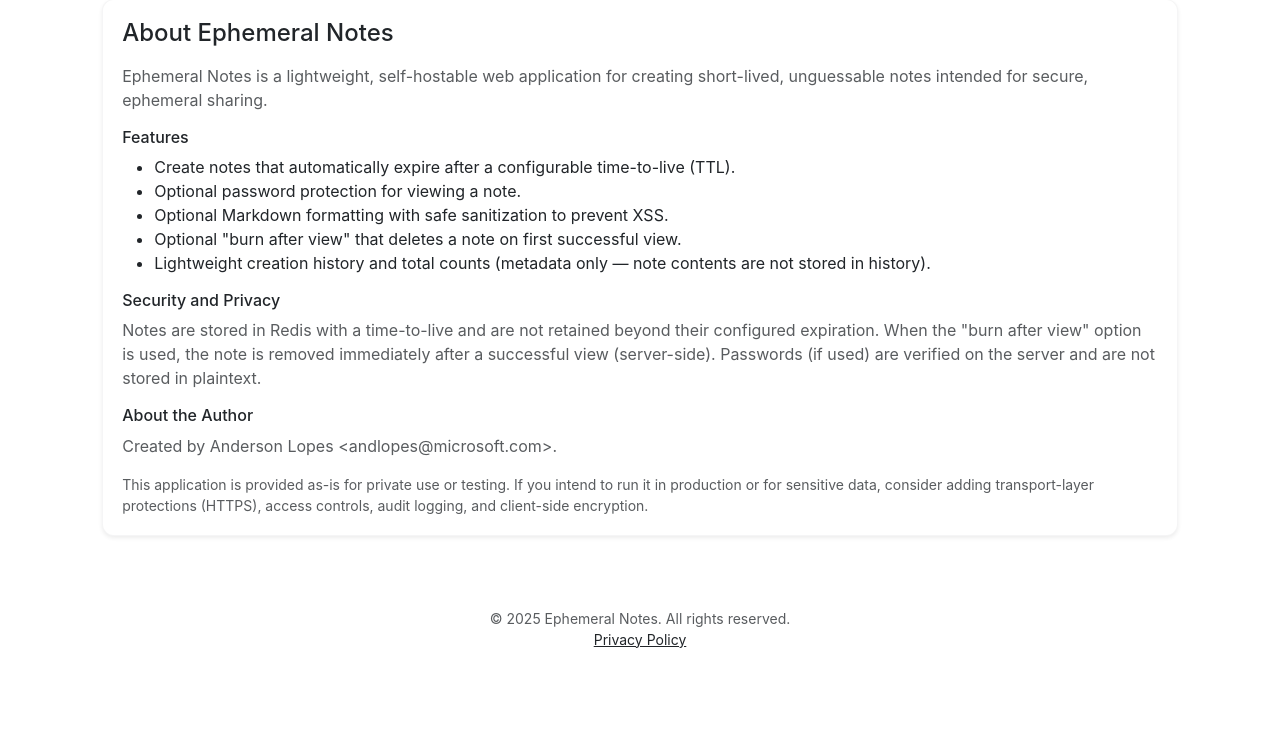
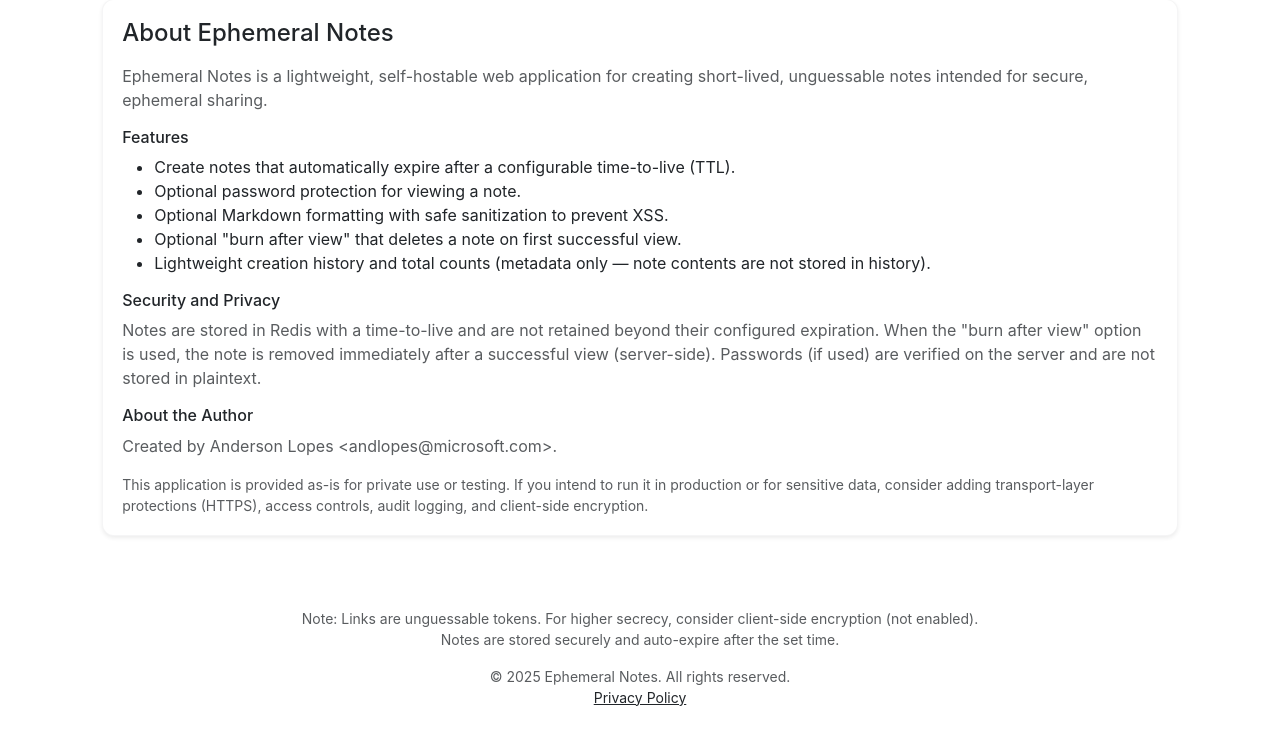
Before and after one commit to soaand01/ephemeralNotes, a Flask app: page /about in a window 1280 px wide. Shown: the part 77-809 px from the top of the page. Before the commit the page ends 725 px from the top, so only its background shows below. Run offline with Flask 3, Linux system fonts and the light colour scheme.

Commit message:
Updating Footer

```diff
--- a/templates/base.html
+++ b/templates/base.html
@@ -66,6 +66,12 @@
     </main>
 
     <footer class="text-muted small text-center py-4 text-dark">
+    <div class="container" style="text-align: center;">
+      <p>Note: Links are unguessable tokens. For higher secrecy, consider client-side encryption (not enabled).<br>
+      Notes are stored securely and auto-expire after the set time.
+      <div style="margin-top: 10px;"></div>
+    </div>
+    <p>
       <div class="container">
         <p class="mb-0">&copy; 2025 Ephemeral Notes. All rights reserved.</p>
         <p class="mb-0">
--- a/templates/index.html
+++ b/templates/index.html
@@ -137,10 +137,6 @@
 
       </div>
     </div>
-    <div class="mt-3 text-muted small text-center">
-      <p>Note: Links are unguessable tokens. For higher secrecy, consider client-side encryption (not enabled).</p>
-      <p class="small text-muted mt-2">Notes are stored securely and auto-expire after the set time.</p>
-    </div>
   </div>
 </div>
 
```
